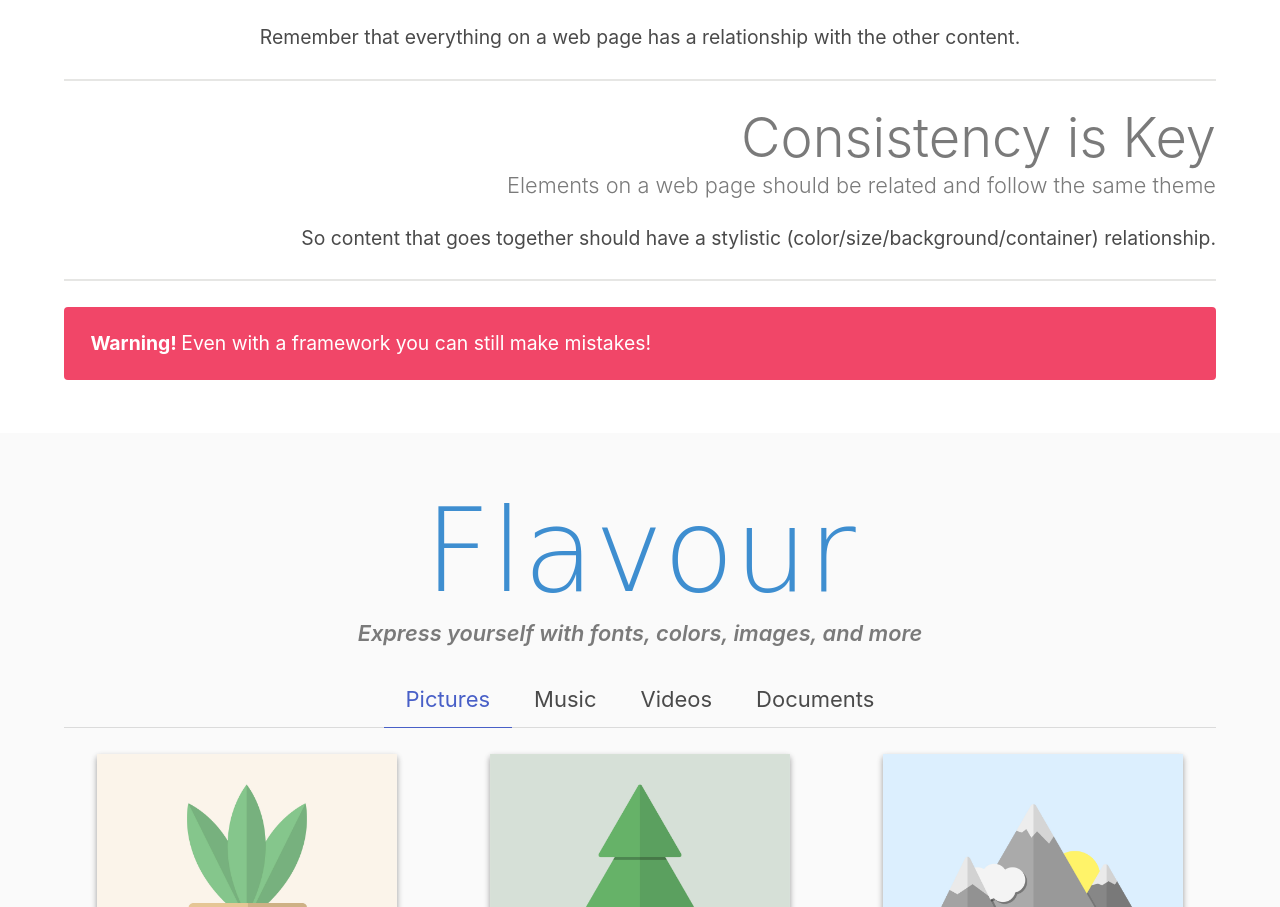
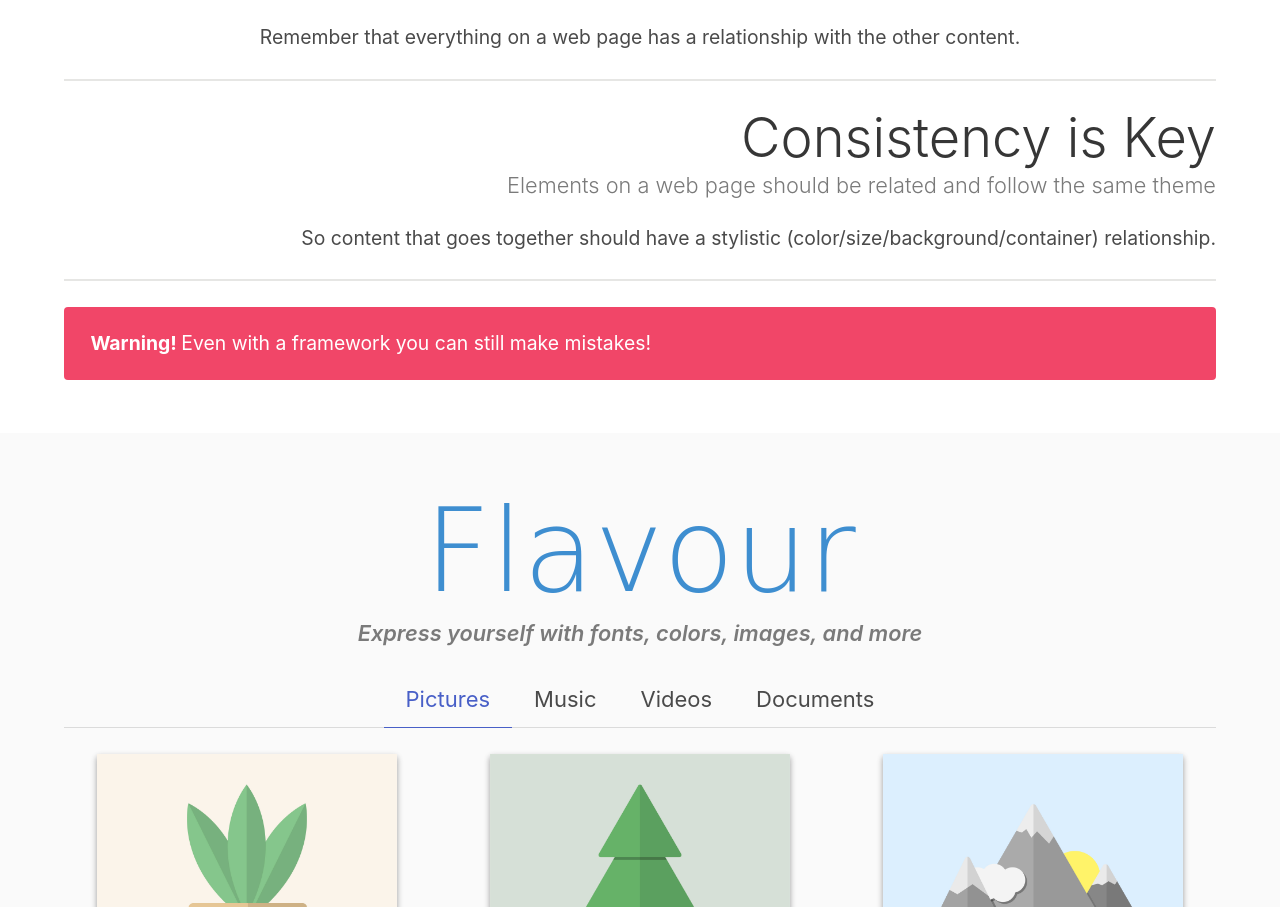
Before and after one commit to jdmar3-comp426/a02-ayanamonr, a website: page index.html in a window 1280 px wide. Shown: the part 1861-2768 px from the top of the page. Drawn offline with nearby package versions, Linux system fonts and the light colour scheme; a web font is replaced by a local one.

Commit message:
should the last consistency is key be grey

```diff
--- a/index.html
+++ b/index.html
@@ -73,7 +73,7 @@
         </div>
         <hr>
         <div class="content has-text-right">
-            <h1 class="title has-text-grey has-text-weight-light">Consistency is Key</h1>
+            <h1 class="title has-text-weight-light">Consistency is Key</h1>
             <h5 class="subtitle has-text-grey has-text-weight-light">Elements on a web page should be related and follow the same theme</h5>
             <p>
 	    	So content that goes together should have a stylistic (color/size/background/container) relationship.
```
